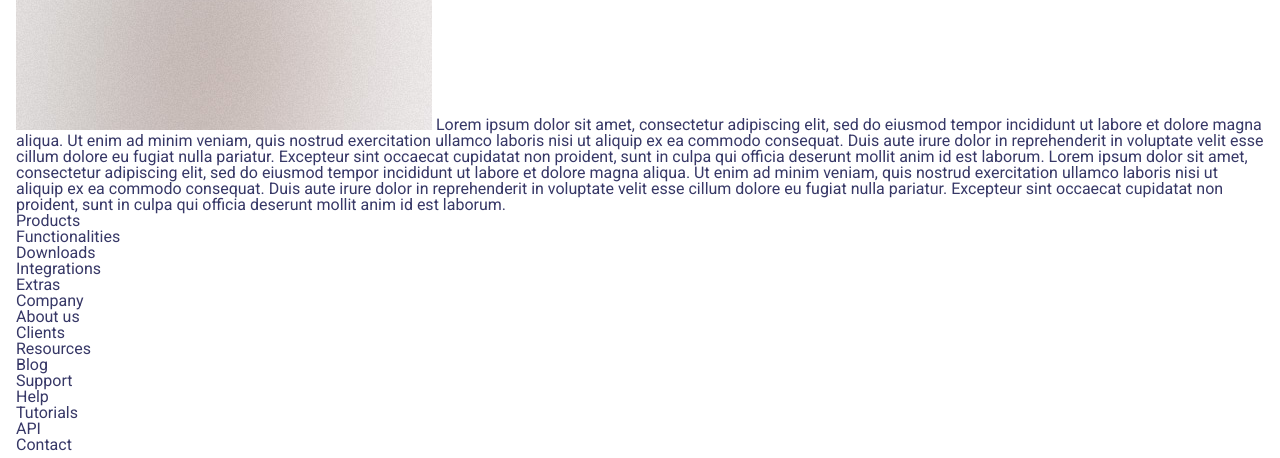
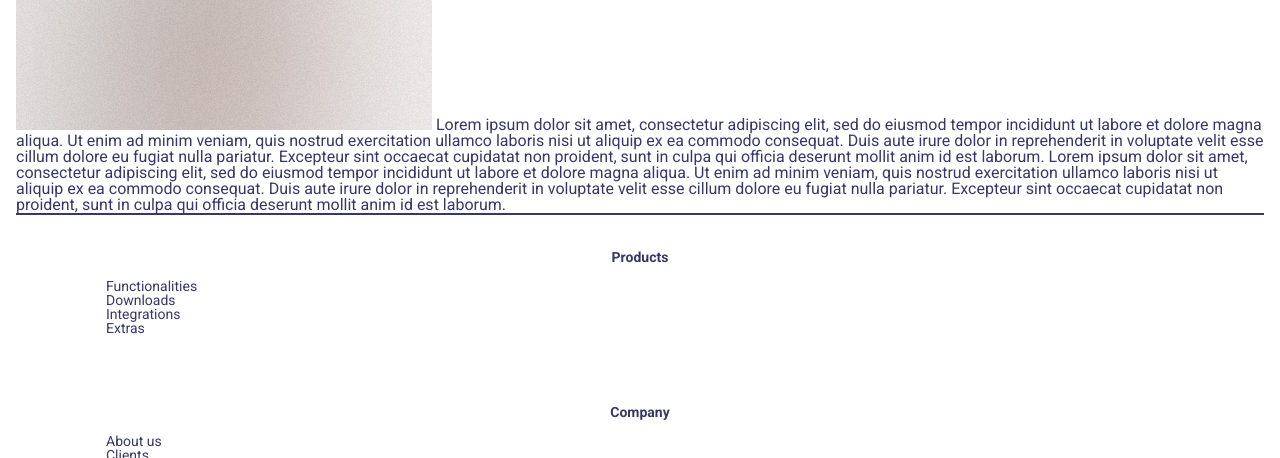
Before and after one commit to sofihoj/BaSP-A2022-Etapa-1, a plain HTML site: page Semana-03/index.html in a window 1280 px wide. Shown: the part 4925-5383 px from the top of the page. Drawn offline with Linux system fonts and the light colour scheme.

Commit message:
BaSP-W03-2022: added style to de -lists- section

```diff
--- a/Semana-03/css/main.css
+++ b/Semana-03/css/main.css
@@ -171,3 +171,22 @@ form button {
 #send:hover {
     background-color: #4EB125;
 }
+
+.lists {
+    display: flex;
+    flex-direction: column;
+    border-top: 2px #373867 solid;
+    border-bottom: 2px #373867 solid;
+}
+
+.list {
+    padding: 35px 90px;
+
+    font-size: 14px;
+}
+
+.list h4 {
+    text-align: center;
+    font-weight: 700;
+    margin-bottom: 15px;
+}
```
